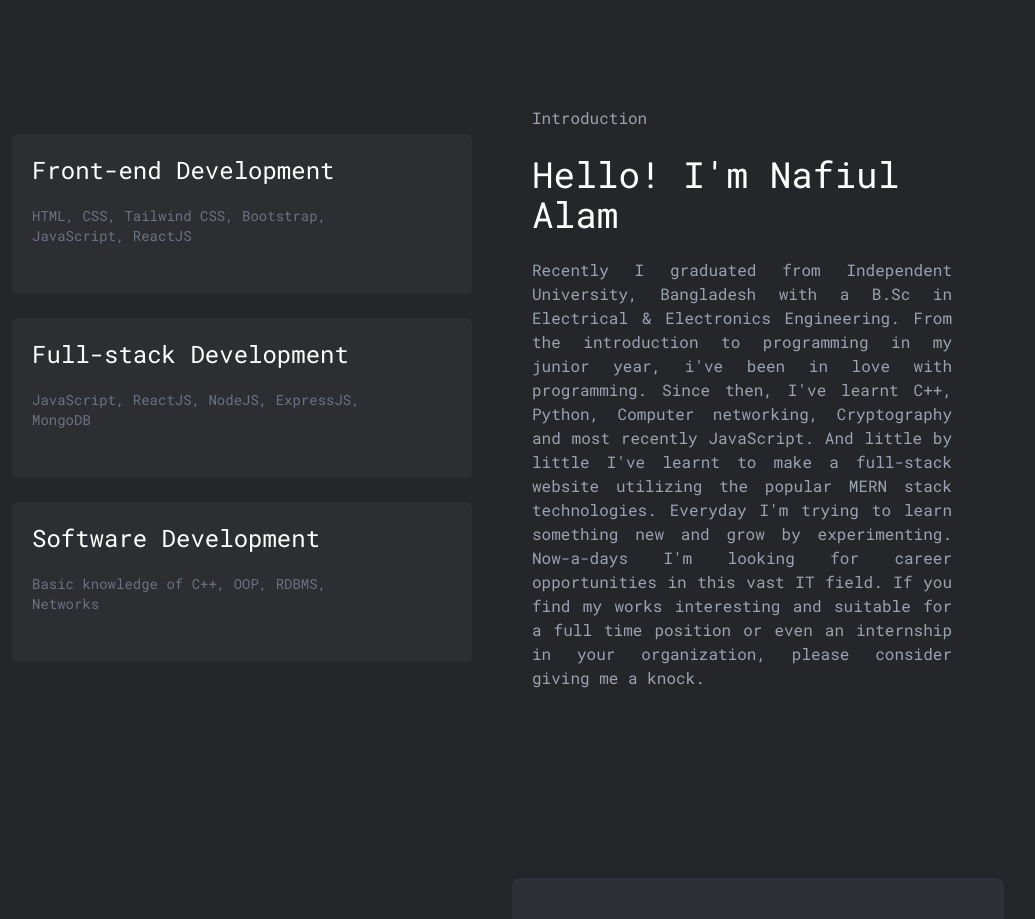
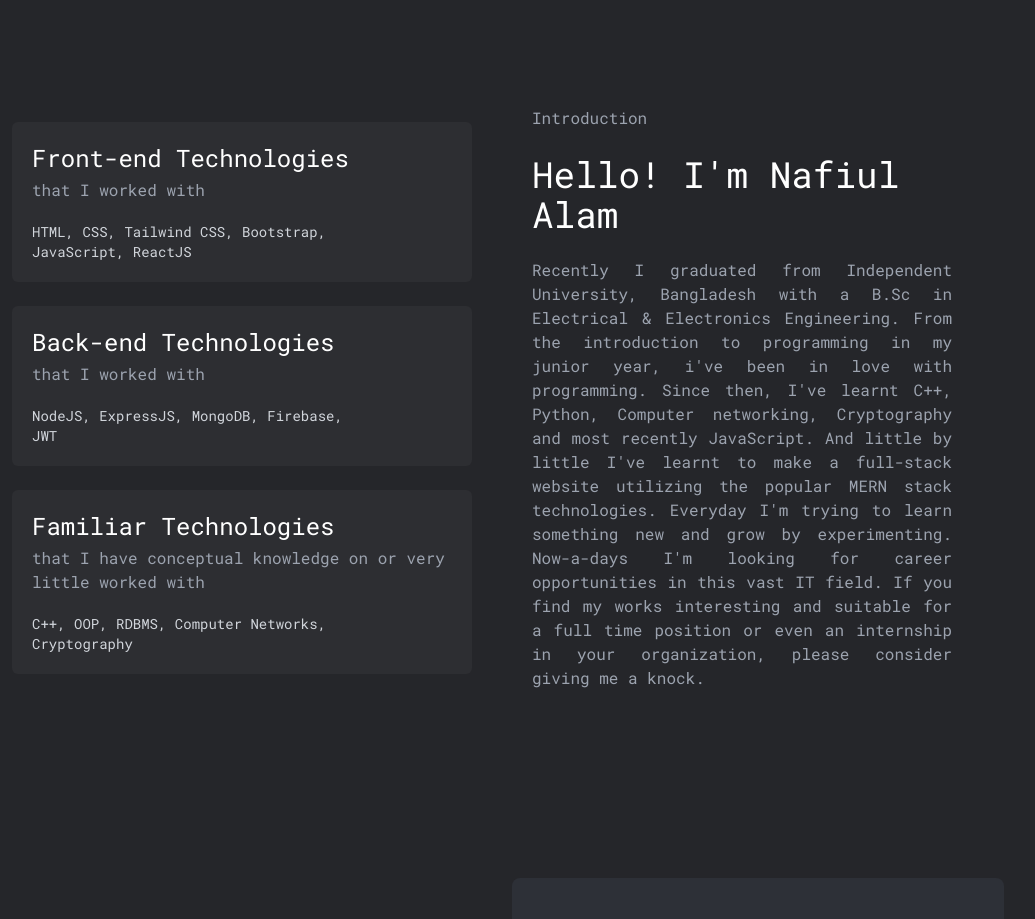
Before and after one commit to NafiulA/myportfolio, a React (Create React App) app: page / in a window 1280 px wide. Shown: the part 806-1725 px from the top of the page, without its empty margins (148-1183 px from the left). Built offline with nearby package versions, Linux system fonts and the light colour scheme; no server answers.

Commit message:
small update

```diff
--- a/src/Pages/Home/About.js
+++ b/src/Pages/Home/About.js
@@ -5,17 +5,20 @@ const About = () => {
         <div id='aboutme' className='bg-[#25262A]'>
             <div className='min-h-screen w-full lg:w-3/4 mx-auto py-10 grid grid-cols-1 lg:grid-cols-2 gap-10 items-center'>
                 <div className='order-2 lg:order-1'>
-                    <div className='group h-40 w-full max-w-lg bg-[#2D2E32] rounded-md my-6 hover:-translate-y-3 transition-all duration-300 ease-in-out'>
-                        <p className='text-white group-hover:text-[#57C78E] text-2xl p-5'>Front-end Development</p>
-                        <p className='text-sm text-gray-500 px-5 max-w-sm'>HTML, CSS, Tailwind CSS, Bootstrap, JavaScript, ReactJS</p>
+                    <div className='group min-h-40 w-full max-w-lg bg-[#2D2E32] rounded-md my-6 hover:-translate-y-3 transition-all duration-300 ease-in-out'>
+                        <p className='text-white group-hover:text-[#57C78E] text-2xl px-5 pt-5'>Front-end Technologies</p>
+                        <p className='px-5 pt-1 text-gray-400'>that I worked with</p>
+                        <p className='text-sm text-gray-300 px-5 py-5 max-w-sm'>HTML, CSS, Tailwind CSS, Bootstrap, JavaScript, ReactJS</p>
                     </div>
-                    <div className='group h-40 w-full max-w-lg bg-[#2D2E32] rounded-md my-6 hover:-translate-y-3 transition-all duration-300 ease-in-out'>
-                        <p className='text-white group-hover:text-[#57c78e] text-2xl p-5'>Full-stack Development</p>
-                        <p className='text-sm text-gray-500 px-5 max-w-sm'>JavaScript, ReactJS, NodeJS, ExpressJS, MongoDB</p>
+                    <div className='group min-h-40 w-full max-w-lg bg-[#2D2E32] rounded-md my-6 hover:-translate-y-3 transition-all duration-300 ease-in-out'>
+                        <p className='text-white group-hover:text-[#57c78e] text-2xl px-5 pt-5'>Back-end Technologies</p>
+                        <p className='px-5 pt-1 text-gray-400'>that I worked with</p>
+                        <p className='text-sm text-gray-300 px-5 py-5 max-w-sm'>NodeJS, ExpressJS, MongoDB, Firebase, JWT</p>
                     </div>
-                    <div className='group h-40 w-full max-w-lg bg-[#2D2E32] rounded-md my-6 hover:-translate-y-3 transition-all duration-300 ease-in-out'>
-                        <p className='text-white group-hover:text-[#57c78e] text-2xl p-5'>Software Development</p>
-                        <p className='text-sm text-gray-500 px-5 max-w-sm'>Basic knowledge of C++, OOP, RDBMS, Networks</p>
+                    <div className='group min-h-40 w-full max-w-lg bg-[#2D2E32] rounded-md my-6 hover:-translate-y-3 transition-all duration-300 ease-in-out'>
+                        <p className='text-white group-hover:text-[#57c78e] text-2xl px-5 pt-5'>Familiar Technologies</p>
+                        <p className='px-5 pt-1 text-gray-400'>that I have conceptual knowledge on or very little worked with</p>
+                        <p className='text-sm text-gray-300 px-5 py-5 max-w-sm'>C++, OOP, RDBMS, Computer Networks, Cryptography</p>
                     </div>
                 </div>
                 <div className='px-5 order-1 lg:order-2'>
--- a/src/Pages/Shared/Privacy.js
+++ b/src/Pages/Shared/Privacy.js
@@ -2,8 +2,11 @@ import React from 'react';
 
 const Privacy = () => {
     return (
-        <div>
+        <div className='bg-[#2D2E32]'>
 
+            <div className='min-h-screen'>
+
+            </div>
         </div>
     );
 };
```
